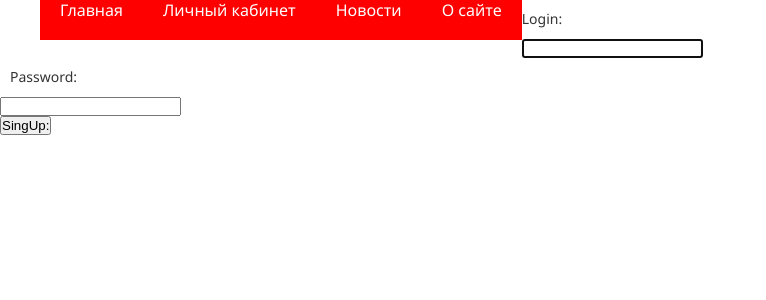
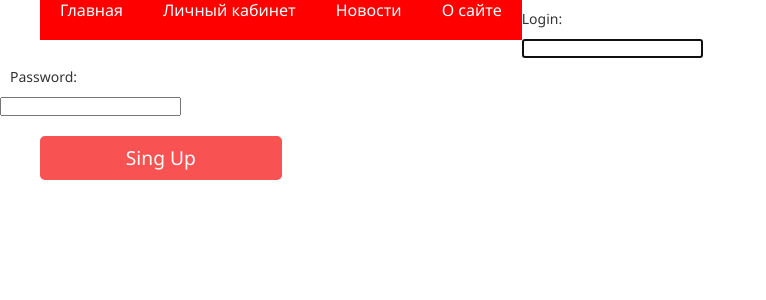
Before and after one commit to mihail4216/quest, a Django app: page /accounts/login/ in a window 1280 px wide. Shown: the part 19-319 px from the top of the page, without its empty margins (0-766 px from the left). Run offline with Django 3.2, Linux system fonts and the light colour scheme.

Commit message:
css files edit kirill

```diff
--- a/static/css/static.css
+++ b/static/css/static.css
@@ -40,7 +40,7 @@ label{
 }
 
 
-/**********МЕНЮ***********/
+/**********МЕНЮ(main)***********/
 
 header {
 	width: 100%;
@@ -86,6 +86,80 @@ header {
 
 
 
+/*********ЛОГИН(login)**********/
+
+/*SING UP*/
+
+.singup {
+    width: 100%;
+    max-width: 1200px;
+    margin: 20px auto 0 auto;
+}
+
+/*Кпопка SIGN UP*/
+
+.btn_signup  {
+    width: 18%;
+    display: inline-block;
+    outline: none;          /*Убрать стандартный синий бордер при наведении*/
+    background-color: #f95252;
+    color: #fff;
+    text-align: center;
+    padding: 0.8rem;
+    border-radius: 5px;
+    font-size: 1.2rem;
+    cursor:pointer;
+}
+
+.btn_signup:hover {
+    background-color: #ec0000;
+    transition: all 1s ease;
+}
+
+.btn_signup:active {
+    background-color: #fba91c;
+    transition: all 1s ease;
+}
+
+/************************************/
+
+/*********РЕГИСТРАЦИЯ(register)**********/
+
+/*GO*/
+
+.go {
+    width: 100%;
+    max-width: 1200px;
+    margin: 20px auto 0 auto;
+}
+
+/*Кпопка GO*/
+
+.btn_go  {
+    width: 18%;
+    display: inline-block;
+    outline: none;          /*Убрать стандартный синий бордер при наведении*/
+    background-color: #f95252;
+    color: #fff;
+    text-align: center;
+    padding: 0.8rem;
+    border-radius: 5px;
+    font-size: 1.2rem;
+    cursor:pointer;
+}
+
+.btn_go:hover {
+    background-color: #ec0000;
+    transition: all 1s ease;
+}
+
+.btn_go:active {
+    background-color: #fba91c;
+    transition: all 1s ease;
+}
+
+/************************************/
+
 .addnews{
     margin-left: 80%;
 }
--- a/templates/login.html
+++ b/templates/login.html
@@ -3,11 +3,23 @@
 
 
 {% block content %}
-    <form action="/accounts/login/"method="post">
+    <form action="/accounts/login/" method="post">
     {% csrf_token %}
-    <div><label>Login:</label>{{ form.username }}</div>
-    <div><label>Password:</label>{{ form.password }}</div>
-    <button>SingUp:</button>
+
+		    <div>
+			    <label>Login:</label>
+			    {{ form.username }}
+		    </div>
+
+		    <div>
+			    <label>Password:</label>
+			    {{ form.password }}
+		    </div>
+
+			<div class="singup">
+				<a href="#" class="btn_signup">Sing Up</a>
+			</div>
+
     </form>
 
 {% endblock %}
--- a/templates/register.html
+++ b/templates/register.html
@@ -3,9 +3,13 @@
 {% block content %}
     {% if not user.is_active  %}
     <form method="post" action="/accounts/register/">
+
         {% csrf_token %}
         {{ form }}
-        <button>Go:</button>
+        <div class="go">
+			<a href="#" class="btn_go">Sing Up</a>
+		</div>
+
     </form>
     {% endif %}
 {% endblock %}
```
